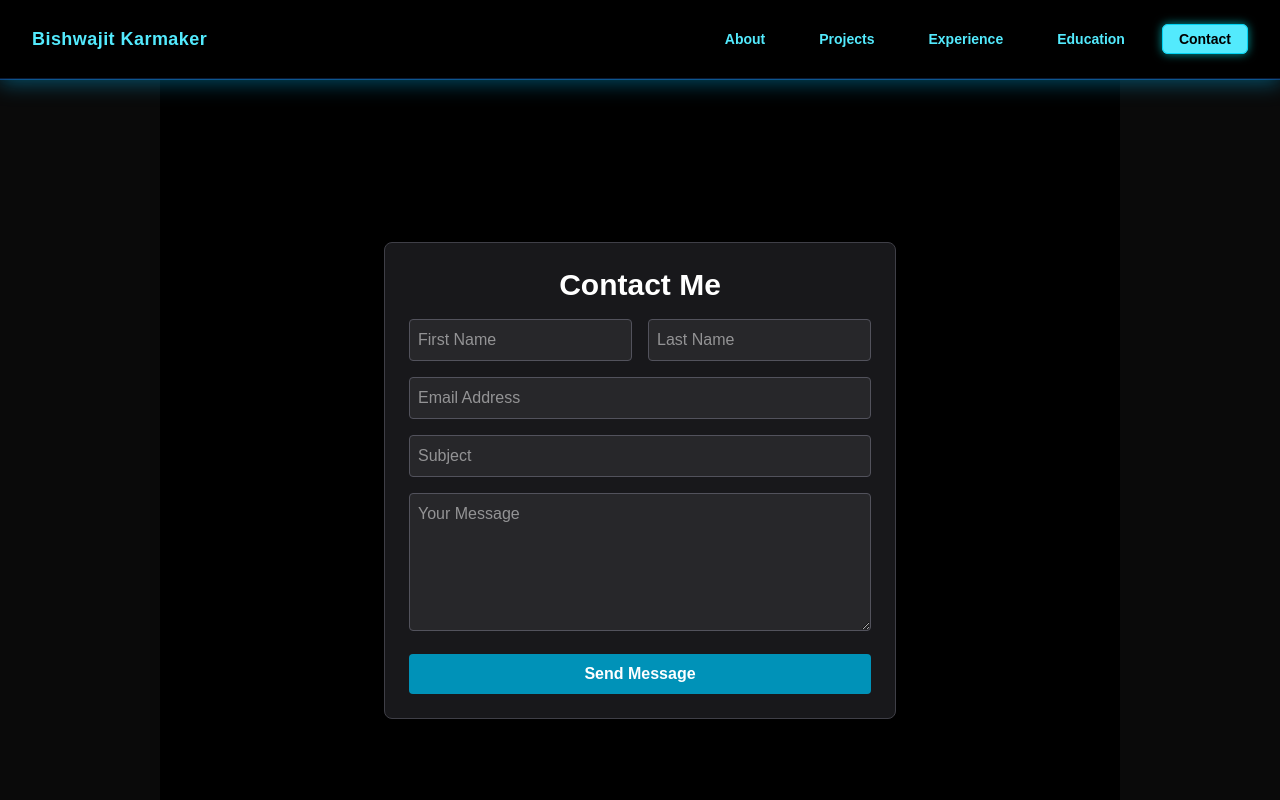
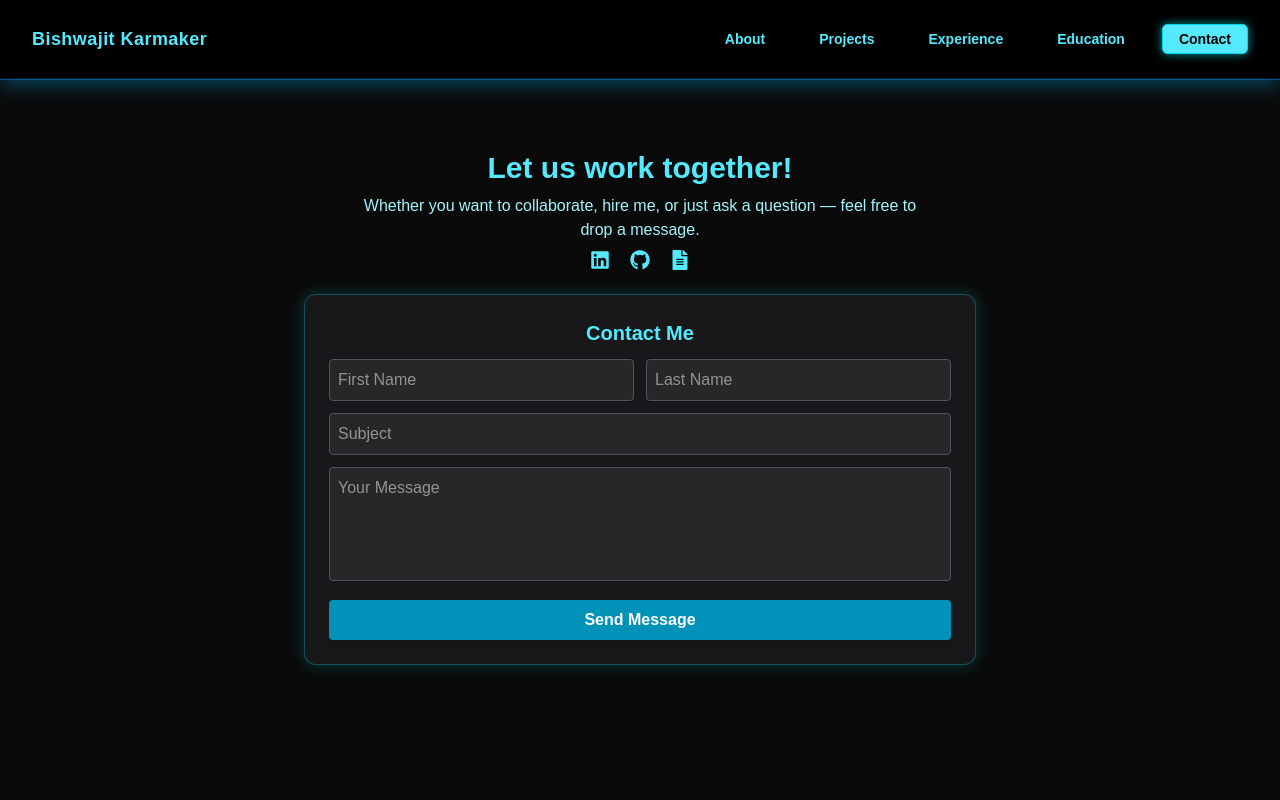
Before and after one commit to Bishwajit93/portfolio-frontend, a Next.js app: page /contact in a window 1280 px wide. Shown: the top 800 px of the page. Built offline with nearby package versions, Linux system fonts and the light colour scheme.

Commit message:
contact page styling

```diff
--- a/src/app/contact/page.tsx
+++ b/src/app/contact/page.tsx
@@ -1,6 +1,8 @@
 "use client";
 
 import { useState } from "react";
+import { motion } from "framer-motion";
+import { FaLinkedin, FaGithub, FaFileAlt } from "react-icons/fa";
 
 export default function ContactPage() {
   const [firstName, setFirstName] = useState("");
@@ -52,21 +54,69 @@ export default function ContactPage() {
   };
 
   return (
-    <div className="min-h-screen bg-black text-white flex items-center justify-center px-4 py-12">
-      <form
+    <motion.div
+      initial={{ opacity: 0, y: 60 }}
+      animate={{ opacity: 1, y: 0 }}
+      transition={{ duration: 0.6, ease: "easeOut" }}
+      className="min-h-screen  text-white flex items-start justify-center pt-[70px] pb-8"
+    >
+      <div className="w-full max-w-7xl px-4 sm:px-6 lg:px-8">
+        {/* Header */}
+        <div className="text-center space-y-2 mb-6">
+          <h1 className="text-xl sm:text-2xl md:text-3xl font-bold text-cyan-300 drop-shadow-sm">
+            Let us work together!
+          </h1>
+          <p className="text-xs sm:text-sm md:text-base text-cyan-200 max-w-md sm:max-w-lg md:max-w-xl mx-auto">
+            Whether you want to collaborate, hire me, or just ask a question — feel free to drop a message.
+          </p>
+          <div className="flex justify-center gap-5 text-lg sm:text-xl text-cyan-300 mt-1">
+            <a
+              href="https://www.linkedin.com/in/bishwajit-karmaker/"
+              target="_blank"
+              rel="noopener noreferrer"
+              className="hover:text-white transition"
+              title="LinkedIn"
+            >
+              <FaLinkedin />
+            </a>
+            <a
+              href="https://github.com/Bishwajit93"
+              target="_blank"
+              rel="noopener noreferrer"
+              className="hover:text-white transition"
+              title="GitHub"
+            >
+              <FaGithub />
+            </a>
+            <a
+              href="/resume"
+              className="hover:text-white transition"
+              title="Resume"
+            >
+              <FaFileAlt />
+            </a>
+          </div>
+        </div>
+
+        {/* Contact form */}
+        <motion.form
           onSubmit={handleSubmit}
-        className="bg-zinc-900 p-6 rounded-lg w-full max-w-lg border border-zinc-700 space-y-4"
+          initial={{ scale: 0.95, opacity: 0 }}
+          animate={{ scale: 1, opacity: 1 }}
+          transition={{ delay: 0.2, duration: 0.5 }}
+          className="bg-zinc-900 p-4 sm:p-6 rounded-xl w-full max-w-[95%] sm:max-w-xl lg:max-w-2xl mx-auto space-y-3
+          border border-cyan-400/30 shadow-[0_0_16px_rgba(0,255,255,0.2)]"
         >
-        <h2 className="text-3xl font-semibold text-center mb-4">Contact Me</h2>
+          <h2 className="text-lg sm:text-xl font-semibold text-center text-cyan-300">Contact Me</h2>
 
-        <div className="flex gap-4">
+          <div className="flex flex-col sm:flex-row gap-3">
             <input
               type="text"
               value={firstName}
               onChange={(e) => setFirstName(e.target.value)}
               placeholder="First Name"
               required
-            className="w-1/2 p-2 rounded bg-zinc-800 border border-zinc-600"
+              className="w-full sm:w-1/2 p-2 rounded bg-zinc-800 border border-zinc-600 focus:outline-none focus:ring-2 focus:ring-cyan-400"
             />
             <input
               type="text"
@@ -74,17 +124,18 @@ export default function ContactPage() {
               onChange={(e) => setLastName(e.target.value)}
               placeholder="Last Name"
               required
-            className="w-1/2 p-2 rounded bg-zinc-800 border border-zinc-600"
+              className="w-full sm:w-1/2 p-2 rounded bg-zinc-800 border border-zinc-600 focus:outline-none focus:ring-2 focus:ring-cyan-400"
             />
           </div>
 
+          {/* Hidden email input */}
           <input
             type="email"
             value={email}
             onChange={(e) => setEmail(e.target.value)}
-          placeholder="Email Address"
+            placeholder="Your Email"
             required
-          className="w-full p-2 rounded bg-zinc-800 border border-zinc-600"
+            className="hidden"
           />
 
           <input
@@ -93,7 +144,7 @@ export default function ContactPage() {
             onChange={(e) => setSubject(e.target.value)}
             placeholder="Subject"
             required
-          className="w-full p-2 rounded bg-zinc-800 border border-zinc-600"
+            className="w-full p-2 rounded bg-zinc-800 border border-zinc-600 focus:outline-none focus:ring-2 focus:ring-cyan-400"
           />
 
           <textarea
@@ -101,21 +152,22 @@ export default function ContactPage() {
             onChange={(e) => setMessage(e.target.value)}
             placeholder="Your Message"
             required
-          rows={5}
-          className="w-full p-2 rounded bg-zinc-800 border border-zinc-600"
+            rows={4}
+            className="w-full p-2 rounded bg-zinc-800 border border-zinc-600 focus:outline-none focus:ring-2 focus:ring-cyan-400 resize-none"
           />
 
           <button
             type="submit"
             disabled={loading}
-          className="w-full py-2 bg-cyan-600 hover:bg-cyan-700 text-white font-semibold rounded"
+            className="w-full py-2 bg-cyan-600 hover:bg-cyan-700 text-white font-semibold rounded shadow-md transition duration-300"
           >
             {loading ? "Sending..." : "Send Message"}
           </button>
 
           {statusMessage && <p className="text-green-400 text-center">{statusMessage}</p>}
           {error && <p className="text-red-400 text-center">{error}</p>}
-      </form>
+        </motion.form>
       </div>
+    </motion.div>
   );
 }
```
Lines whose indentation alone changed are shown as unchanged.
